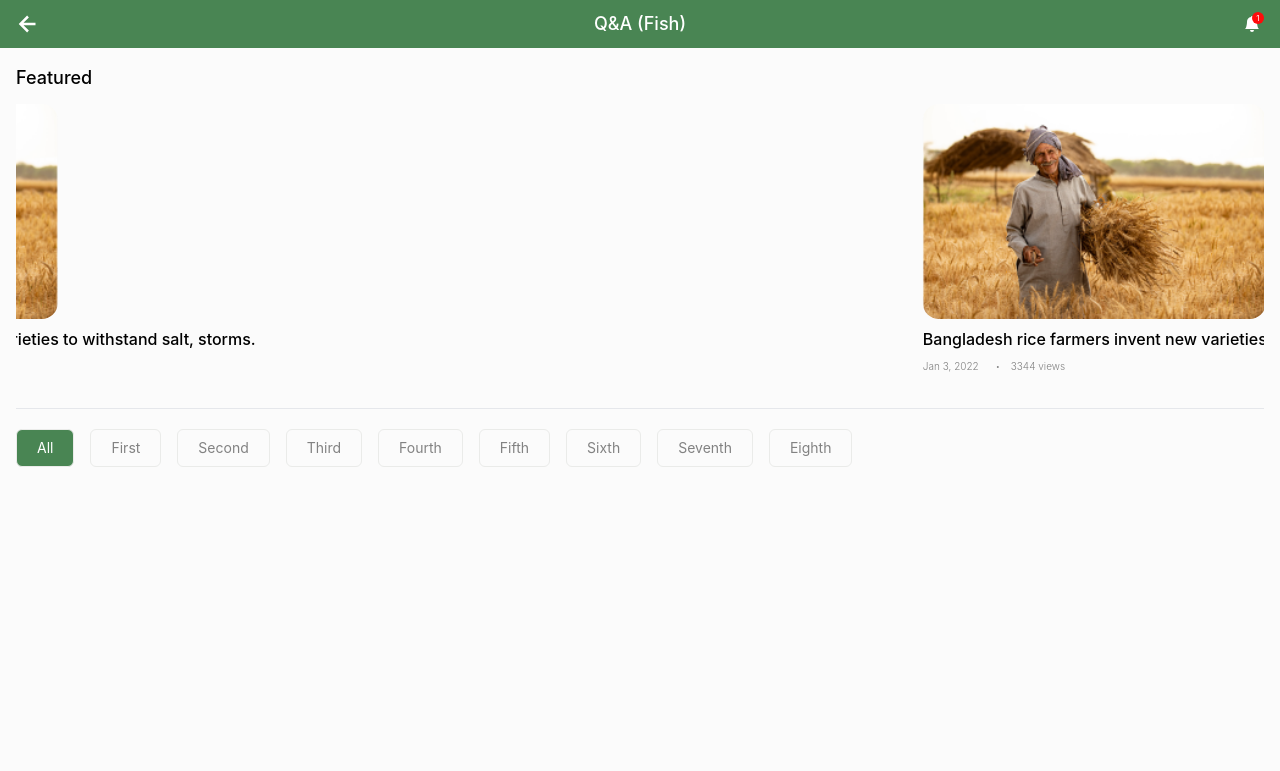
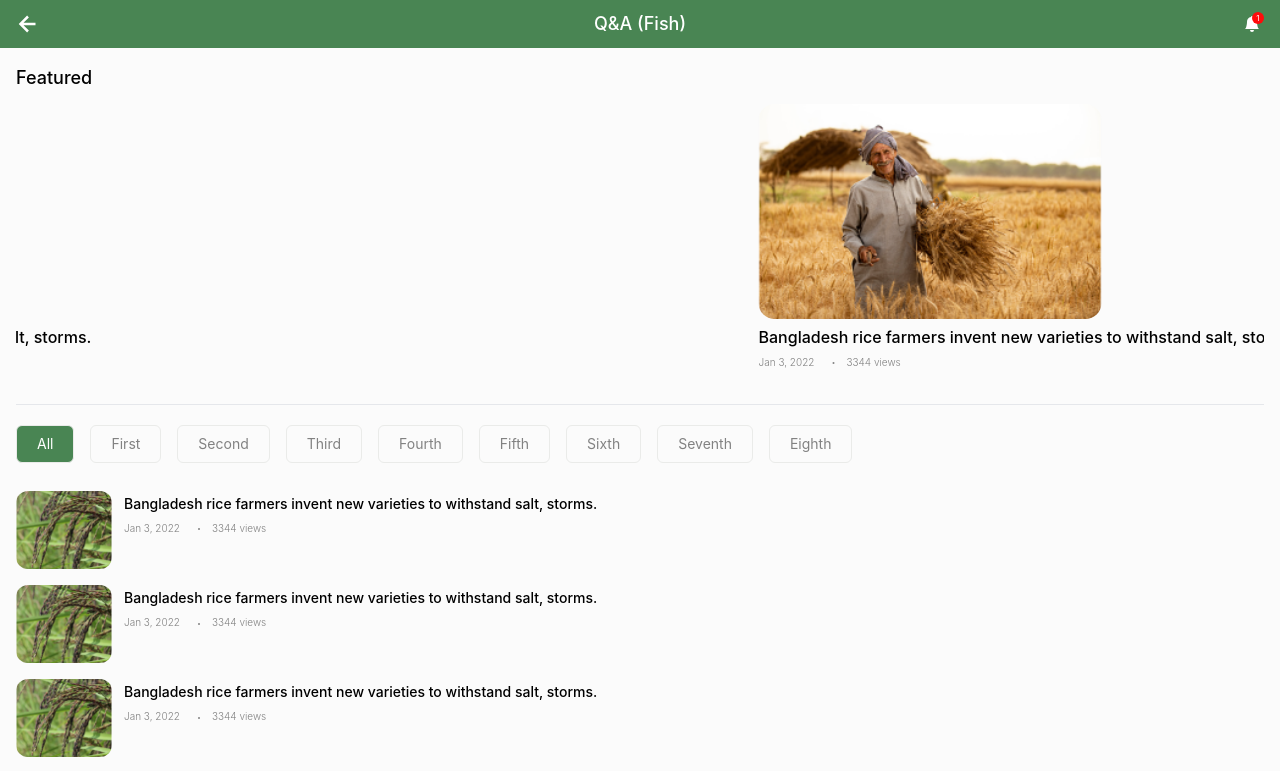
Before and after one commit to masudrana2779/agro-pwa, a Next.js app: page /blog in a window 1280 px wide. Shown: the top 771 px of the page. Built offline with nearby package versions, Linux system fonts and the light colour scheme.

Commit message:
qa design done

```diff
--- a/components/common/InnerSlider/index.tsx
+++ b/components/common/InnerSlider/index.tsx
@@ -36,7 +36,7 @@ const InnerSliderComponent = () => {
                   />
                 </div>
                 <div className="">
-                  <div className="text-base font-medium text-black mb-2">
+                  <div className="text-base leading-5 font-medium text-black mb-2">
                     Bangladesh rice farmers invent new varieties to withstand
                     salt, storms.
                   </div>
--- a/components/common/TabMenu/index.tsx
+++ b/components/common/TabMenu/index.tsx
@@ -1,3 +1,5 @@
+import Image from "next/image";
+
 const TabMenuComponent = () => {
   const menus = [
     "all",
@@ -26,6 +28,41 @@ const TabMenuComponent = () => {
                 </li>
               ))}
           </ul>
+          <div className="pt-2">
+            {[1,1,1,1,1,1,1].map((i:number)=><div key={i} className="mb-4">
+              <div className="flex space-x-3">
+                <div className="">
+                  <div className="flex w-24">
+                    <Image
+                      src={"/assets/images/qa-1.png"}
+                      width={97}
+                      height={79}
+                      alt="banner"
+                      placeholder="blur"
+                      className="rounded-xl"
+                      blurDataURL={`${"/assets/images/qa-1.png"}`}
+                    />
+                  </div>
+                </div>
+                <div className="">
+                  <div className="pt-1">
+                    <div className="text-sm leading-[18px] font-medium text-black mb-2">
+                      Bangladesh rice farmers invent new varieties to withstand
+                      salt, storms.
+                    </div>
+                    <ul className="flex">
+                      <li className="inline-block text-[10px] font-light text-custom_gray-300 before:w-[2px] before:h-[2px] before:rounded-full before:bg-custom_gray-300 before::content-[''] before:top-[50%] before:-right-5 relative before:absolute mx-4 first:ml-0 last:before:hidden">
+                        Jan 3, 2022
+                      </li>
+                      <li className="inline-block text-[10px] font-light text-custom_gray-300 before:w-[2px] before:h-[2px] before:rounded-full before:bg-custom_gray-300 before::content-[''] before:top-[50%] before:-right-5 relative before:absolute mx-4 first:ml-0 last:before:hidden">
+                        3344 views
+                      </li>
+                    </ul>
+                  </div>
+                </div>
+              </div>
+            </div>)}
+          </div>
         </div>
       </div>
     </>
```
Also changed, not shown: public/assets/images/qa-1.png (added).
